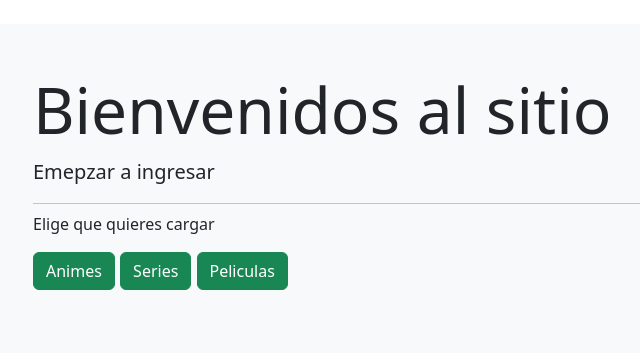
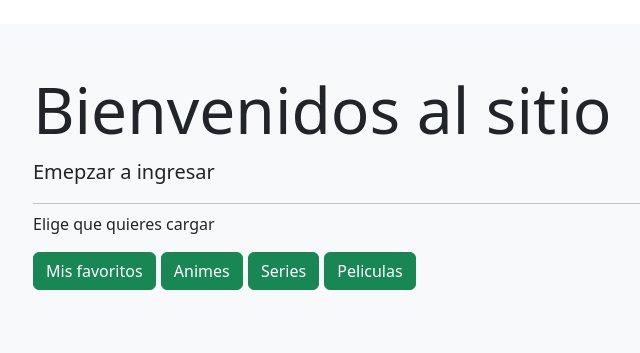
Before and after one commit to matirober/blog-de-animes, a Django app: page /nosotros in a window 1280 px wide. Shown: the part 56-409 px from the top of the page, without its empty margins (109-749 px from the left). Run offline with Django 4.2, Linux system fonts and the light colour scheme; parts of the project's set-up code (start-up, migrations or seed data) failed here and were passed over.

Commit message:
agrego load_required, favoritos y salir

```diff
--- a/sistema/animes/templates/animes/crear_anime.html
+++ b/sistema/animes/templates/animes/crear_anime.html
@@ -1,5 +1,6 @@
 {% extends "paginas/base.html" %}
 {% load static %}
+
 
 {% block title %}
 
--- a/sistema/animes/templates/paginas/inicio.html
+++ b/sistema/animes/templates/paginas/inicio.html
@@ -13,6 +13,7 @@ Nosotros
 
 <a name="" id="" class="btn btn-primary" href="{% url 'usuario_signup' %}" role="button">Registrarse</a>
 <a name="" id="" class="btn btn-primary" href="{% url 'usuario_login' %}" role="button">Iniciar sesion</a>
+<a name="" id="" class="btn btn-primary" href="{% url 'usuario_logout' %}" role="button">Salir</a>
 
 
 
--- a/sistema/animes/templates/paginas/nosotros.html
+++ b/sistema/animes/templates/paginas/nosotros.html
@@ -11,6 +11,7 @@ Inicio
 
 {% block contenido %}
 
+
 <div class="p-5 bg-light">
     <div class="container">
         <h1 class="display-3">Bienvenidos al sitio</h1>
@@ -18,9 +19,10 @@ Inicio
         <hr class="my-2">
         <p>Elige que quieres cargar</p>
         <p class="lead">
-            <a class="btn btn-success" href="{% url 'crear_anime' %}" role="button">Animes</a>
-            <a class="btn btn-success" href="{% url 'crear_serie' %}" role="button">Series</a>
-            <a class="btn btn-success" href="{% url 'crear_pelicula' %}" role="button">Peliculas</a>
+            <a class="btn btn-success" href="{% url 'favoritos' %}" role="button"> Mis favoritos</a>
+            <a class="btn btn-success" href="{% url 'animes' %}" role="button">Animes</a>
+            <a class="btn btn-success" href="{% url 'series' %}" role="button">Series</a>
+            <a class="btn btn-success" href="{% url 'peliculas' %}" role="button">Peliculas</a>
 
 
         </p>
--- a/sistema/animes/urls.py
+++ b/sistema/animes/urls.py
@@ -23,6 +23,7 @@ urlpatterns = [
     path('peliculas/actualizar_pelicula', views.actualizar_pelicula, name='actualizar_pelicula'),
     path('borrar_pelicula/<int:id>', views.borrar_pelicula, name='borrar_pelicula'),
     path('peliculas/actualizar_pelicula/<int:id>', views.actualizar_pelicula, name='actualizar_pelicula'),
+    path('paginas/favoritos', views.favoritos, name='favoritos'),
     path("usuarios/crear_usuario/", views.SignUpView.as_view(), name ="usuario_signup"),
     path("usuarios/perfil_usuario/<pk>/", views.BloggerProfile.as_view(), name ="usuario_profile"),
     path("usuarios/editar_usuario/<pk>/", views.BloggerUpdate.as_view(), name ="usuario_edit"),
--- a/sistema/animes/views.py
+++ b/sistema/animes/views.py
@@ -10,6 +10,7 @@ from django.contrib.auth.models import User
 from django.urls import reverse_lazy
 from django.contrib.auth.views import LoginView, LogoutView
 from django.views.generic import ListView, DetailView, CreateView, UpdateView, DeleteView
+from django.contrib.auth.decorators import login_required
 
 
 # Create your views here.
@@ -26,7 +27,7 @@ def nosotros(request):
 def animes(request):
     animes = Anime.objects.all()
     return render(request, 'animes/index.html', {'animes': animes})
-
+@login_required
 def crear_anime(request):
     formulario = AnimeForm(request.POST or None, request.FILES or None)
     if formulario.is_valid():
@@ -34,6 +35,7 @@ def crear_anime(request):
         return redirect('animes')
     return render(request, 'animes/crear_anime.html', {'formulario': formulario})
 
+@login_required
 def actualizar_anime(request, id):
     anime = Anime.objects.get(id=id)
     formulario = AnimeForm(request.POST or None, request.FILES or None, instance=anime)
@@ -42,6 +44,7 @@ def actualizar_anime(request, id):
         return redirect('animes')
     return render(request, 'animes/actualizar_anime.html', {'formulario': formulario})
 
+@login_required
 def borrar_anime(request, id):
     anime = Anime.objects.get(id=id)
     anime.delete()
@@ -53,6 +56,7 @@ def series(request):
     series = Serie.objects.all()
     return render(request, 'series/index.html', {'series': series})
 
+@login_required
 def crear_serie(request):
     formulario = SerieForm(request.POST or None, request.FILES or None)
     if formulario.is_valid():
@@ -60,6 +64,7 @@ def crear_serie(request):
         return redirect('series')
     return render(request, 'series/crear_serie.html', {'formulario': formulario})
 
+@login_required
 def actualizar_serie(request, id):
     serie = Serie.objects.get(id=id)
     formulario = SerieForm(request.POST or None, request.FILES or None, instance=serie)
@@ -68,15 +73,19 @@ def actualizar_serie(request, id):
         return redirect('series')
     return render(request, 'series/actualizar_serie.html', {'formulario': formulario})
 
+@login_required
 def borrar_serie(request, id):
     serie = Serie.objects.get(id=id)
     serie.delete()
     return redirect('series')
 
+        # CREO PELICULAS Y TODAS SUS COSAS
+
 def peliculas(request):
     peliculas = Pelicula.objects.all()
     return render(request, 'peliculas/index.html', {'peliculas': peliculas})
 
+@login_required
 def crear_pelicula(request):
     formulario = PeliculaForm(request.POST or None, request.FILES or None)
     if formulario.is_valid():
@@ -84,6 +93,7 @@ def crear_pelicula(request):
         return redirect('peliculas')
     return render(request, 'peliculas/crear_pelicula.html', {'formulario': formulario})
 
+@login_required
 def actualizar_pelicula(request, id):
     pelicula = Pelicula.objects.get(id=id)
     formulario = PeliculaForm(request.POST or None, request.FILES or None, instance=pelicula)
@@ -92,10 +102,19 @@ def actualizar_pelicula(request, id):
         return redirect('peliculas')
     return render(request, 'peliculas/actualizar_pelicula.html', {'formulario': formulario})
 
+@login_required
 def borrar_pelicula(request, id):
     pelicula = Pelicula.objects.get(id=id)
     pelicula.delete()
     return render(request, 'peliculas')
+
+         # CREO LA VISTA FAVORITOS
+
+def favoritos(request):
+    return render(request, 'paginas/favoritos.html', {})
+
+
+         # CREO TODA LA FASE DEL USUARIO
 
 class SignUpView(SuccessMessageMixin, CreateView):
   template_name = 'usuarios/usuario_crear_cuenta_form.html'
--- a/sistema/sistema/settings.py
+++ b/sistema/sistema/settings.py
@@ -26,6 +26,8 @@ SECRET_KEY = 'django-insecure-aocx+!v4wfw6pk9v0q6ue2(_&jdk+(i5-m+f*-29x53(+(=9b&
 DEBUG = True
 
 ALLOWED_HOSTS = []
+
+LOGIN_URL = 'auth/login'
 
 
 # Application definition
```
Also changed, not shown: sistema/animes/templates/paginas/favoritos.html (added), sistema/db.sqlite3, sistema/imagenes/5700490_JQI2LeY.jpg (added), sistema/imagenes/itachi-uchiha-naruto-minimal-art-red-background-5k-1920x1080-7749.jpg (deleted).
